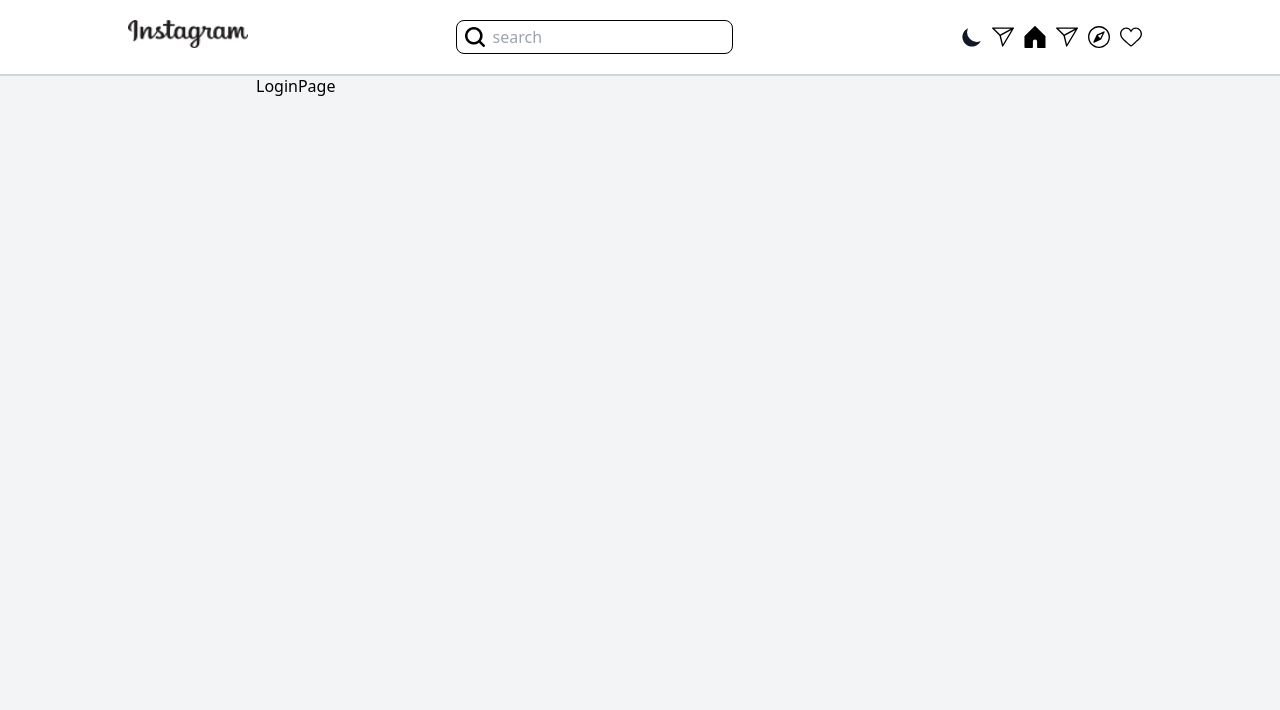
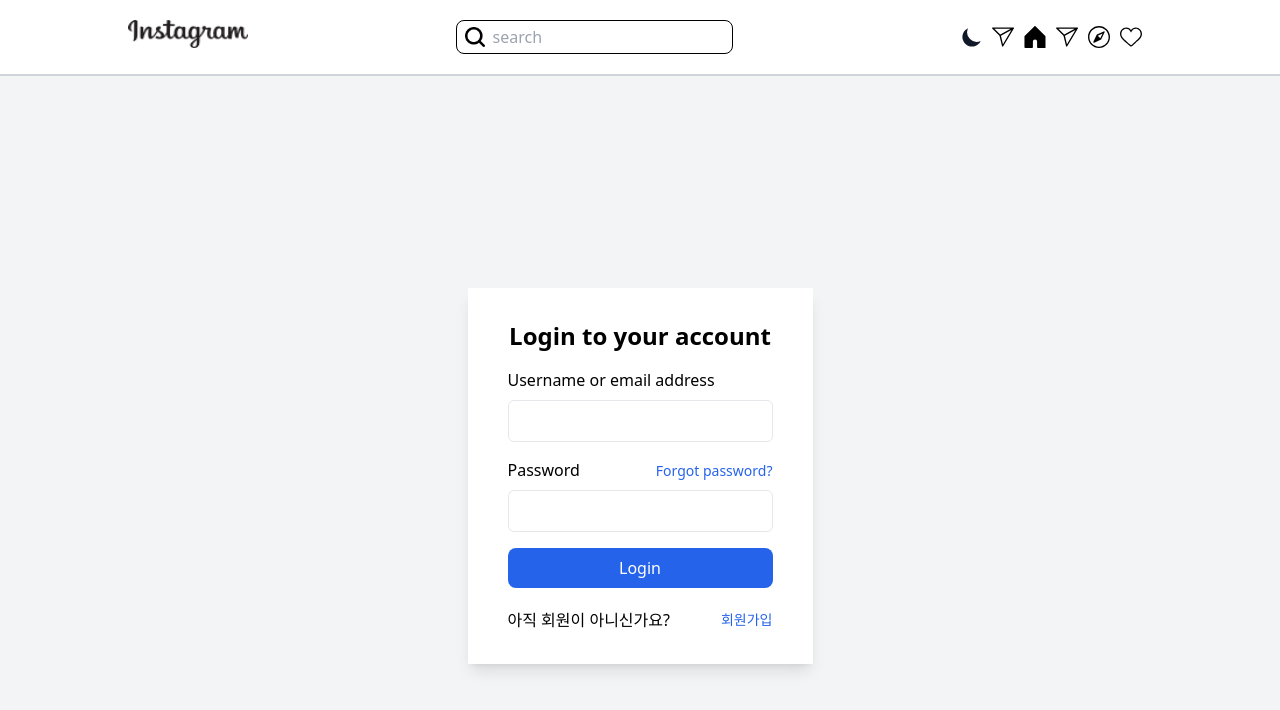
Before and after one commit to woodi97/clone_coding, a Next.js app in the folder instagram/: page /login in a window 1280 px wide. Shown: the top 710 px of the page. Built offline with nearby package versions, Linux system fonts and the light colour scheme.

Commit message:
Feat: publishing login

```diff
--- a/instagram/src/pages/login.tsx
+++ b/instagram/src/pages/login.tsx
@@ -3,7 +3,49 @@
 type Props = {};
 
 const LoginPage = (props: Props) => {
-  return <div>LoginPage</div>;
+	return (
+		<div className="flex flex-col items-center justify-center min-h-screen bg-gray-100">
+			<div className="px-10 py-8 mt-1 text-left bg-white shadow-lg">
+				<h3 className="text-2xl font-bold text-center">
+					Login to your account
+				</h3>
+				<form>
+					<div className="mt-4">
+						<div>
+							<label className="block" htmlFor="id">
+								Username or email address
+							</label>
+							<input
+								id="id"
+								className="w-full px-4 py-2 mt-2 border rounded-md focus:outline-none focus:ring-1 focus:ring-blue-600"
+							></input>
+						</div>
+						<div className="mt-4">
+							<div className="flex items-baseline justify-between">
+								<label htmlFor="pw">Password</label>
+								<a href="#" className="text-sm text-blue-600 hover:underline">
+									Forgot password?
+								</a>
+							</div>
+							<input
+								id="pw"
+								className="w-full px-4 py-2 mt-2 border rounded-md focus:outline-none focus:ring-1 focus:ring-blue-600"
+							></input>
+						</div>
+						<button className="w-full px-6 py-2 mt-4 text-white bg-blue-600 rounded-lg hover:bg-blue-900">
+							Login
+						</button>
+					</div>
+				</form>
+				<div className="flex w-full items-center justify-between mt-5 ">
+					<span>아직 회원이 아니신가요?</span>
+					<a href="" className="text-sm text-blue-600 hover:underline">
+						회원가입
+					</a>
+				</div>
+			</div>
+		</div>
+	);
 };
 
 export default LoginPage;
```
